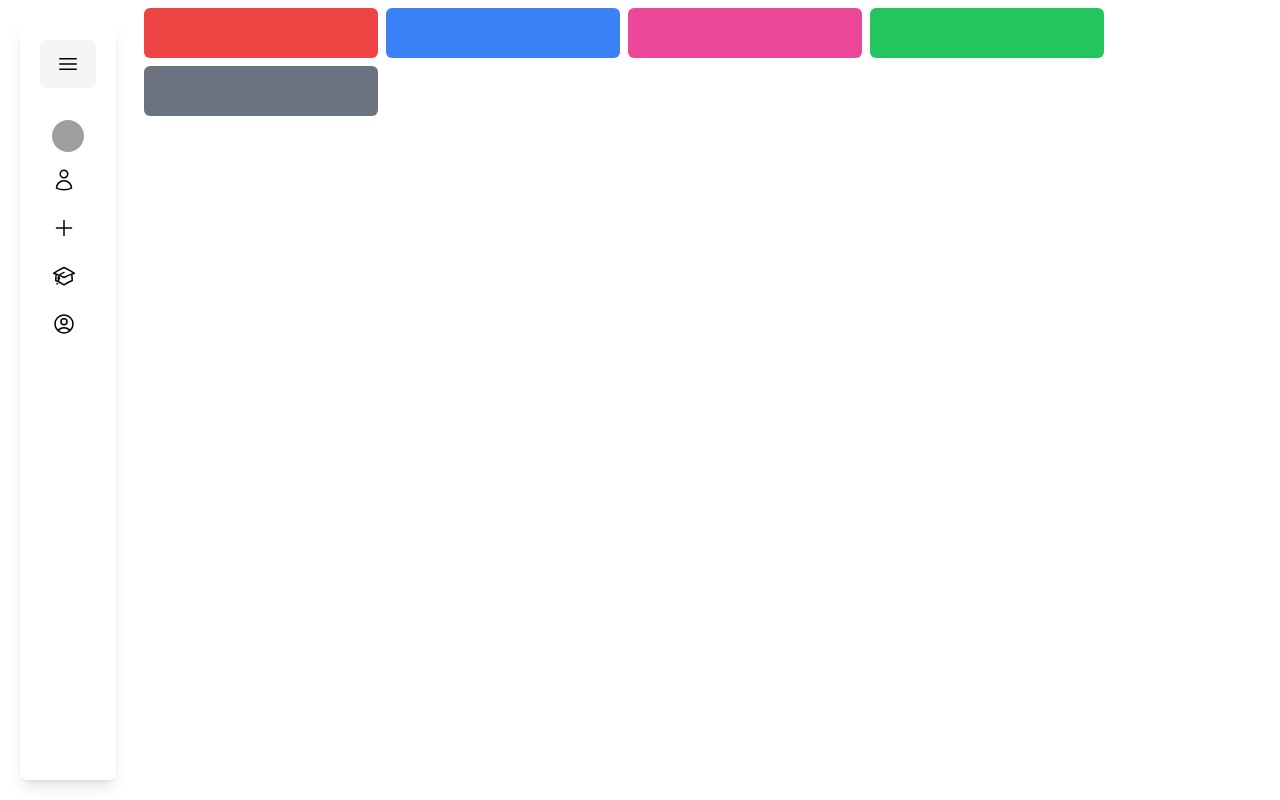
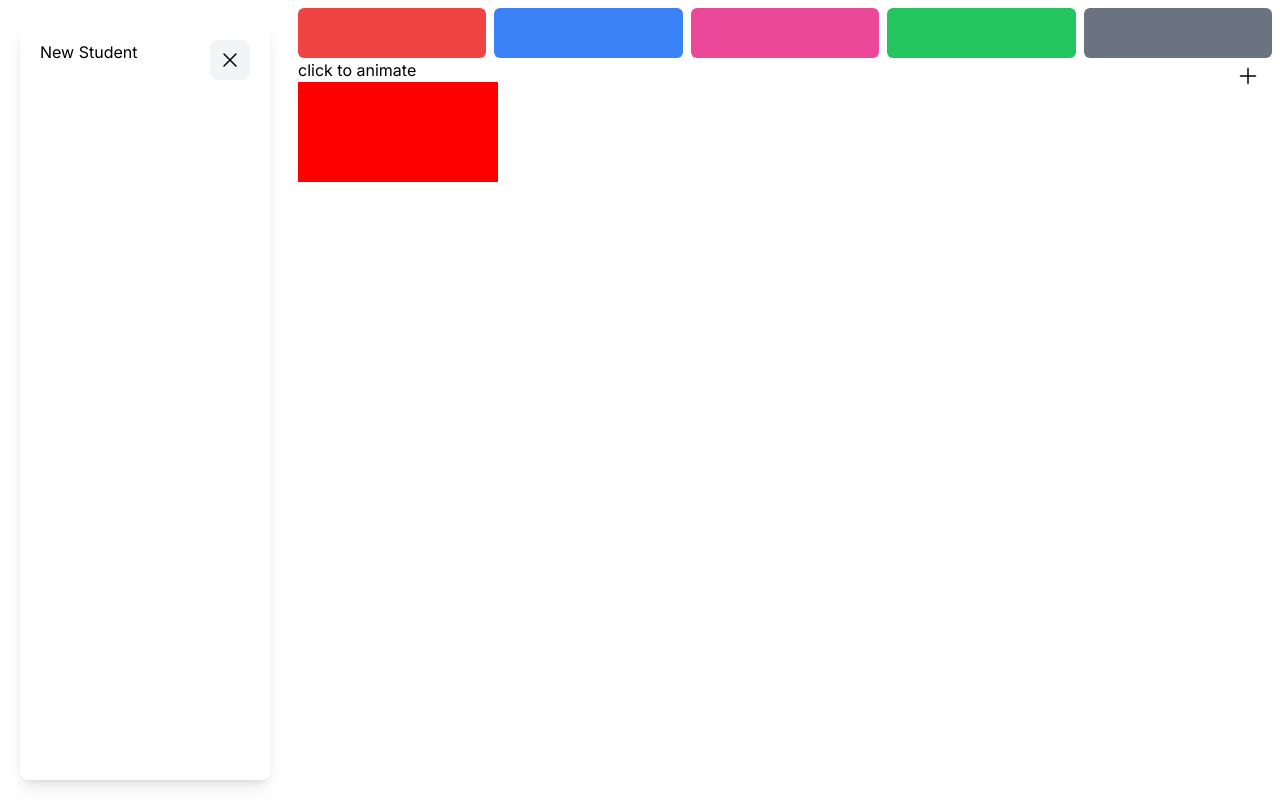
Before and after one commit to anass2002-dr/school-managment, a Next.js app: page / in a window 1280 px wide. Built offline with nearby package versions, Linux system fonts and the light colour scheme; grey boxes are pictures that could not be loaded; what tailwindcss-animated would draw is missing.

Commit message:
12-01-2024-12:20

```diff
--- a/src/app/components/sidebar.module.css
+++ b/src/app/components/sidebar.module.css
@@ -3,10 +3,34 @@
 }
 .menu_display{
     flex-basis: 25%;
-    transition: 2s;
+    transition: flex-basis 2s;
 
 }
 .menu_hide{
     flex-basis: inherit;
-    transition: 2s;
+    transition: flex-basis 2s;
 }
+.test_animation{
+    width: 200px;
+    height: 100px;
+    background-color: red;
+    transition: width 2s;
+}
+.test_animation_click{
+    width: 400px;
+    height: 100px;
+    background-color: red;
+    transition: width 2s;
+
+}
+.sidebar{
+    width: 250px;
+    height: 95vh;
+    transition: width 1s;
+}
+.hide_sidebar{
+    width: 77px;
+    height: 95vh;
+    transition: width 1s;
+
+}
--- a/src/app/components/sidebar.tsx
+++ b/src/app/components/sidebar.tsx
@@ -16,9 +16,7 @@ export default function SideBar(){
                     <svg xmlns="http://www.w3.org/2000/svg" fill="none" viewBox="0 0 24 24" strokeWidth={1.5} stroke="currentColor" className="w-6 h-6">
                         <path strokeLinecap="round" strokeLinejoin="round" d={`${display ?"M6 18 18 6M6 6l12 12":"M3.75 6.75h16.5M3.75 12h16.5m-16.5 5.25h16.5"}`} />
                     </svg>
-                    {/* <svg xmlns="http://www.w3.org/2000/svg" fill="none" viewBox="0 0 24 24" strokeWidth={1.5} stroke="currentColor" className="w-6 h-6">
-  <path strokeLinecap="round" strokeLinejoin="round" d="M6 18 18 6M6 6l12 12" />
-</svg> */}
+
 
                 </button>
 
--- /dev/null
+++ b/src/app/components/sidebar2.tsx
@@ -0,0 +1,31 @@
+"use client"
+import style from '@/app/components/sidebar.module.css'
+import { useState } from 'react'
+export default function SideBar2(){
+    const [display,setdisplay]=useState<boolean>(true)
+
+    return(
+        <>
+            <div className={(display ? style.sidebar :style.hide_sidebar )+" bg-white shadow-lg m-5 p-5 rounded-lg "}>
+                <ul className='list-none'>
+                    <li className='relative' >
+                        <button className='absolute right-0 bg-gray-100 p-2 rounded-lg' onClick={()=>setdisplay(!display)}>
+                            <svg xmlns="http://www.w3.org/2000/svg" fill="none" viewBox="0 0 24 24" strokeWidth={1.5} stroke="currentColor" className="w-6 h-6">
+                                <path strokeLinecap="round" strokeLinejoin="round" d={`${display ?"M6 18 18 6M6 6l12 12":"M3.75 6.75h16.5M3.75 12h16.5m-16.5 5.25h16.5"}`} />
+                            </svg>
+                        </button>
+                    </li>
+                    <li className=''>
+                        <span>New Student</span>
+                        <div className="absolute right-5">
+                            <svg xmlns="http://www.w3.org/2000/svg" fill="none" viewBox="0 0 24 24" strokeWidth={1.5} stroke="currentColor" className="w-6 h-6">
+                                <path strokeLinecap="round" strokeLinejoin="round" d="M12 4.5v15m7.5-7.5h-15" />
+                            </svg>
+                        </div>
+                    </li>
+
+                </ul>
+            </div>
+        </>
+    )
+}
--- /dev/null
+++ b/src/app/components/testanimation.tsx
@@ -0,0 +1,15 @@
+"use client";
+import style from '@/app/components/sidebar.module.css'
+import { useState } from 'react'
+export default function TestAnimation(){
+    const [animate,setanimate]=useState<boolean>(false)
+    return(
+
+        <>
+            <button onClick={()=>setanimate(!animate)}>click to animate</button>
+            <div className={animate ? style.test_animation_click:style.test_animation}>
+
+            </div>
+        </>
+    )
+}
--- a/src/app/components/testgrid.tsx
+++ b/src/app/components/testgrid.tsx
@@ -1,14 +1,12 @@
 export default function TestGrid(){
     return(
         <>
-            <div className="grid sm:grid-cols-2 gap-2 lg:grid-cols-4 md:grid-cols-3">
+                <div className="grid sm:grid-cols-2 gap-2 lg:grid-cols-5 md:grid-cols-3">
             <div className="bg-red-500 rounded-md min-h-[50px]"/>
             <div className="bg-blue-500 rounded-md min-h-[50px]"/>
             <div className="bg-pink-500 rounded-md min-h-[50px]"/>
             <div className="bg-green-500 rounded-md min-h-[50px]"/>
             <div className="bg-gray-500 rounded-md min-h-[50px]"/>
-
-
         </div>
         </>
     )
--- a/src/app/layout.tsx
+++ b/src/app/layout.tsx
@@ -2,6 +2,7 @@ import type { Metadata } from 'next'
 import { Inter } from 'next/font/google'
 import './globals.css'
 import SideBar from './components/sidebar'
+import SideBar2 from './components/sidebar2'
 
 const inter = Inter({ subsets: ['latin'] })
 
@@ -19,10 +20,10 @@ export default function RootLayout({
     <html lang="en">
       <body className={inter.className +" container"}>
 
-        <div className="flex flex-row">
-        <SideBar/>
+        <div className="flex">
+          <SideBar2/>
 
-          <div className="basis-3/4 m-2">
+          <div className="flex-auto m-2">
               {children}
           </div>
         </div>
--- a/src/app/page.tsx
+++ b/src/app/page.tsx
@@ -1,11 +1,13 @@
 import Image from 'next/image'
 import TestGrid from './components/testgrid'
+import TestAnimation from './components/testanimation'
 
 export default function Home() {
   return (
     <div>
 
       <TestGrid/>
+      <TestAnimation/>
     </div>
   )
 }
```
Lines whose indentation alone changed are shown as unchanged.
